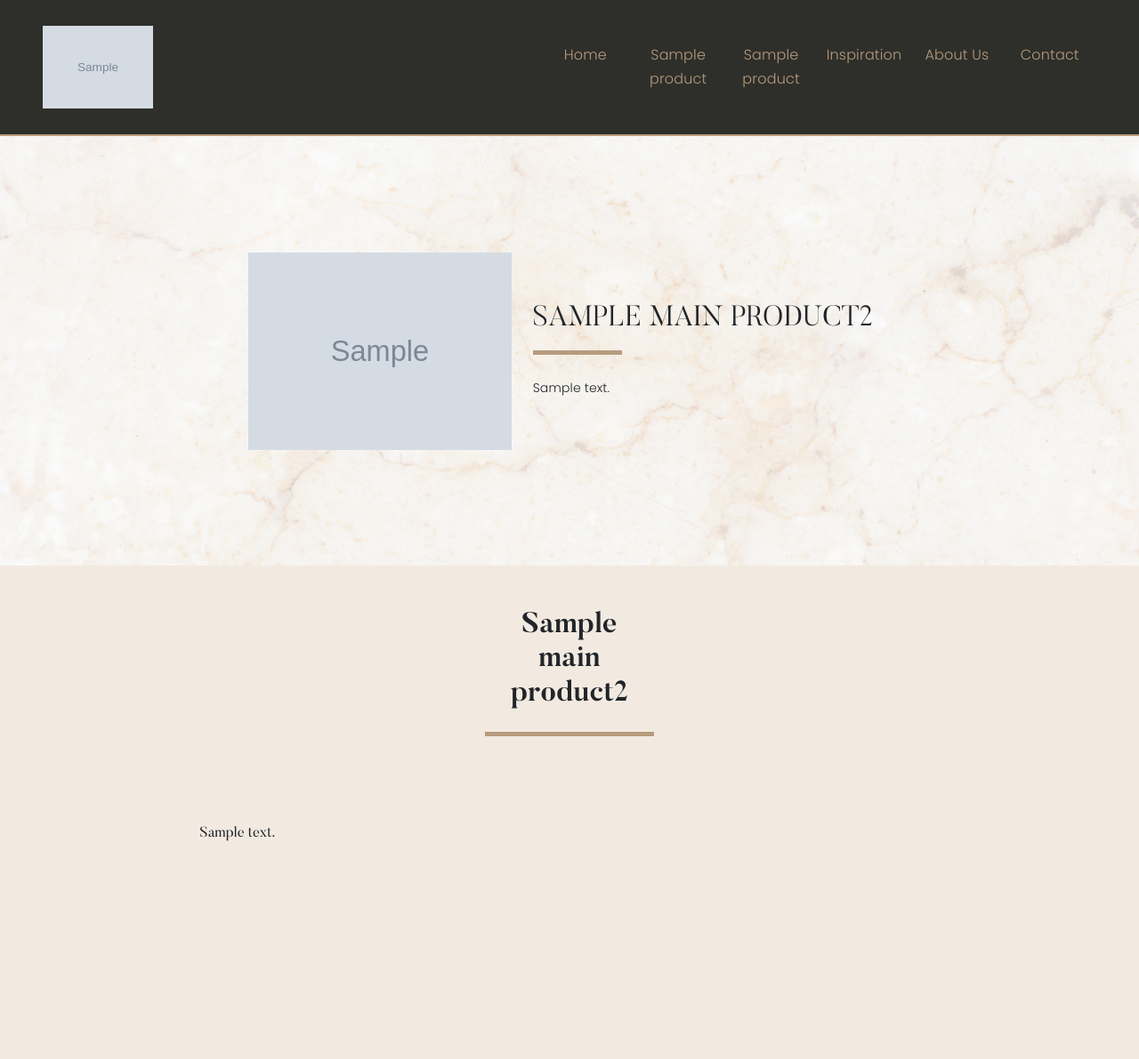
After one commit to sepehrsohrabii/Tulip, a Django app: template frontend/templates/main_product2.html in a window 1280 px wide. The commit adds this page. Shown: the top 1191 px of the page at 89% size. Run offline with Django 4.2, Linux system fonts and the light colour scheme; the template is opened without the code that fills it: most values are stand-ins (such as "Sample title", 1, 10 or a date in 2020); grey boxes marked "Sample" are stand-in pictures; form fields are guessed from the names that the template uses; some libraries are stand-ins or nearby versions; some web fonts are replaced.

Commit message:
design updated - deployment

```diff
--- a/Tulip/context_processors.py
+++ b/Tulip/context_processors.py
@@ -1,7 +1,7 @@
 from emailMarketing.forms import SubscriptionForm
 from emailMarketing.models import Subscription
 from frontend.models import Settings
-from products.models import MainProduct
+from products.models import MainProduct, MainProduct2
 
 
 def global_parameters(request):
@@ -15,12 +15,14 @@ def global_parameters(request):
         subscription = subscription_form.save(commit=False)
         subscription.save()
     main_products = MainProduct.objects.all()
+    main_products2 = MainProduct2.objects.all()
     current_view, created = Settings.objects.get_or_create(is_active=True)
     current_view.view_count += 1
     current_view.save()
     context = {
         'subscription_form': subscription_form,
         'main_products': main_products,
+        'main_products2': main_products2,
         'current_view': current_view
     }
     return context
--- a/frontend/templates/main.html
+++ b/frontend/templates/main.html
@@ -63,6 +63,11 @@
                 {% for product in main_products %}
                 <a class="col-md text-color-primary text-md-center nav-link {% if request.path == product.get_absolute_url %} active{% endif %}" href="{{ product.get_absolute_url }}">{{ product.title }}</a>
                 {% endfor %}
+                {% if main_products2 %}
+                {% for product in main_products2 %}
+                <a class="col-md text-color-primary text-md-center nav-link {% if request.path == product.get_absolute_url %} active{% endif %}" href="{{ product.get_absolute_url }}">{{ product.title }}</a>
+                {% endfor %}
+                {% endif %}
                 <a class="col-md text-color-primary text-md-center nav-link{% if request.resolver_match.url_name == 'about_us' %} active{% endif %}" href="#">Inspiration</a>
                 <a class="col-md text-color-primary text-md-center nav-link{% if request.resolver_match.url_name == 'about_us' %} active{% endif %}" href="{% url 'about_us' %}">About Us</a>
                 <a class="col-md text-color-primary text-md-center nav-link{% if request.resolver_match.url_name == 'contact_page' %} active{% endif %}" href="{% url 'contact_page' %}">Contact</a>
--- a/frontend/templates/main_product.html
+++ b/frontend/templates/main_product.html
@@ -4,7 +4,7 @@
 {% block main %}
 <!-- Header -->
 <div class="container-fluid bg-img-cover height-483"
-     style="background-image: url({{ main_product.header_bg_img.url }})">
+     style="background-image: url({% static 'img/stone-header-bg.jpg' %})">
 	<div class="row justify-content-center h-100 align-items-center">
 		<div class="col-3 text-center">
 			<img src="{{ main_product.product_img.url }}">
--- /dev/null
+++ b/frontend/templates/main_product2.html
@@ -0,0 +1,35 @@
+{% extends 'main.html' %}
+{% load static %}
+{% block title %}{{ main_product2.title }}{% endblock %}
+{% block main %}
+<!-- Header -->
+<div class="container-fluid bg-img-cover height-483"
+     style="background-image: url({% static 'img/stone-header-bg.jpg' %})">
+	<div class="row justify-content-center h-100 align-items-center">
+		<div class="col-3 text-center">
+			<img src="{{ main_product2.product_img.url }}" width="100%">
+		</div>
+		<div class="col-4">
+			<h3 class="text-uppercase fw-light">{{ main_product2.title }}</h3>
+			<div class="w-25 border1 mt-3 mb-4"></div>
+			<p class="p3 fw-light">{{ main_product2.description }}</p>
+		</div>
+	</div>
+</div>
+<!-- Sub Product Contents -->
+<div class="container">
+	<div class="row justify-content-center">
+		<div class="col-2 text-center border1">
+			<h3 class="fw-bolder mt-5 mb-4">{{ main_product2.title }}</h3>
+		</div>
+	</div>
+	<div class="row justify-content-center my-5">
+		<div class="col-9 pt-5 sub_product_desc">
+			{{ main_product2.description|safe }}
+		</div>
+	</div>
+</div>
+
+{% endblock %}
+{% block script %}
+{% endblock %}
--- a/frontend/templates/sub_product.html
+++ b/frontend/templates/sub_product.html
@@ -7,7 +7,7 @@
 <!-- Header Background -->
 <div class="container-fluid">
 	<div class="row">
-		<img class="p-0" src="{{ sub_product.header_bg_img.url }}"/>
+		<img class="p-0" src="{% static 'img/sub-product-header-bg.jpg' %}"/>
 	</div>
 </div>
 <!-- Sub Product Contents -->
```
Also changed, not shown: products/admin.py (+11 -3 lines), products/models.py (+25 -0 lines), products/views.py (+20 -4 lines), products/migrations/0006_mainproduct2.py (added), static/media_root/products/249889-test.jpg (added), static/media_root/products/316707-test.jpg (added), 1 other file.
